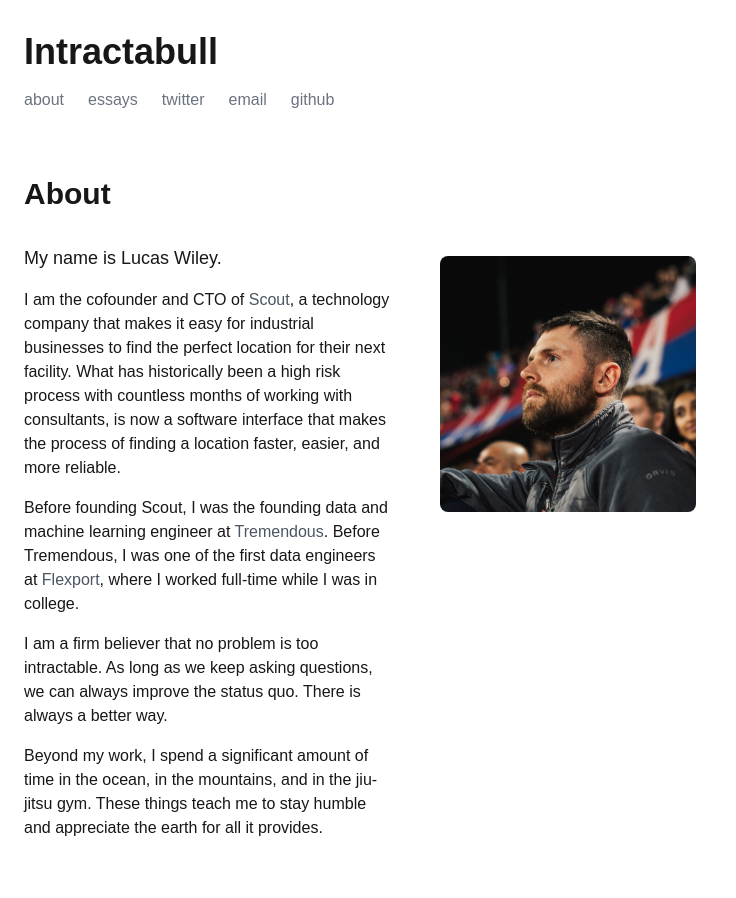
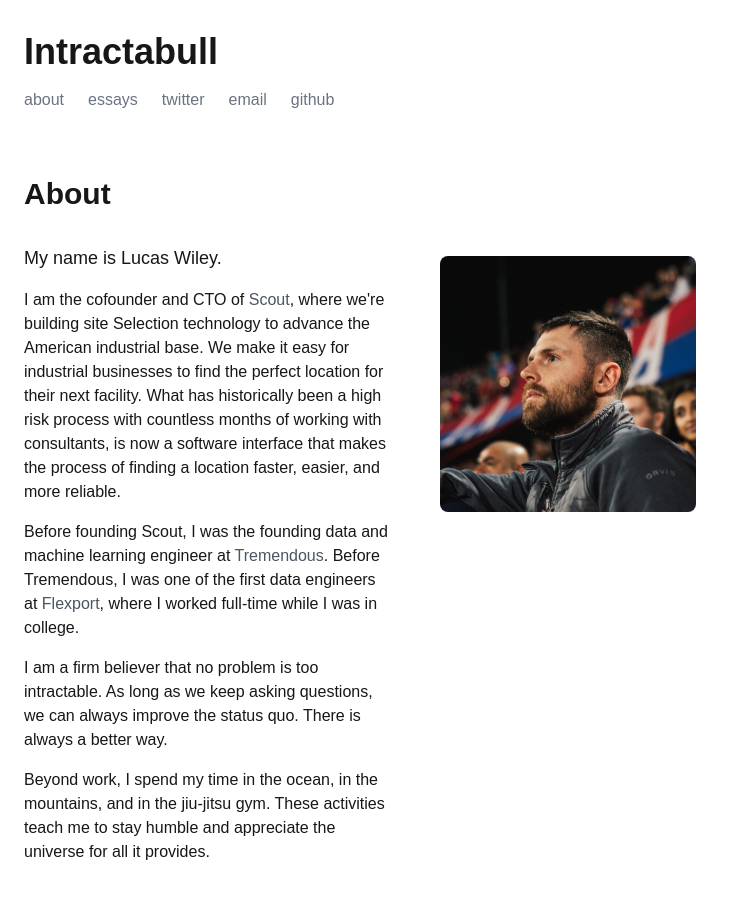
Before and after one commit to lucaswiley/intractabull, a Next.js app: page /about in a window 1280 px wide. Shown: the top 898 px of the page, without its empty margins (0-736 px from the left). Built offline with nearby package versions, Linux system fonts and the light colour scheme.

Commit message:
update about copy

```diff
--- a/src/app/about/page.tsx
+++ b/src/app/about/page.tsx
@@ -18,7 +18,7 @@ export default function About() {
           My name is Lucas Wiley.
         </p>
         <p>
-          I am the cofounder and CTO of <a className="text-gray-600 hover:text-white transition-colors" href="https://scoutcities.com" target="_blank" rel="noopener noreferrer">Scout</a>, a technology company that makes it easy for industrial businesses to find the perfect location for their next facility. What has historically been a high risk process with countless months of working with consultants, is now a software interface that makes the process of finding a location faster, easier, and more reliable.
+          I am the cofounder and CTO of <a className="text-gray-600 hover:text-white transition-colors" href="https://scoutcities.com" target="_blank" rel="noopener noreferrer">Scout</a>, where we're building site Selection technology to advance the American industrial base. We make it easy for industrial businesses to find the perfect location for their next facility. What has historically been a high risk process with countless months of working with consultants, is now a software interface that makes the process of finding a location faster, easier, and more reliable.
         </p>
         <p>
           Before founding Scout, I was the founding data and machine learning engineer at <a className="text-gray-600 hover:text-white transition-colors" href="https://tremendous.com" target="_blank" rel="noopener noreferrer">Tremendous</a>. Before Tremendous, I was one of the first data engineers at <a className="text-gray-600 hover:text-white transition-colors" href="https://flexport.com" target="_blank" rel="noopener noreferrer">Flexport</a>, where I worked full-time while I was in college.
@@ -27,7 +27,7 @@ export default function About() {
           I am a firm believer that no problem is too intractable. As long as we keep asking questions, we can always improve the status quo. There is always a better way.
         </p>
         <p>
-          Beyond my work, I spend a significant amount of time in the ocean, in the mountains, and in the jiu-jitsu gym. These things teach me to stay humble and appreciate the earth for all it provides.
+          Beyond work, I spend my time in the ocean, in the mountains, and in the jiu-jitsu gym. These activities teach me to stay humble and appreciate the universe for all it provides.
         </p>
         </div>
         <div className="w-64 flex-shrink-0 mt-20">
```
